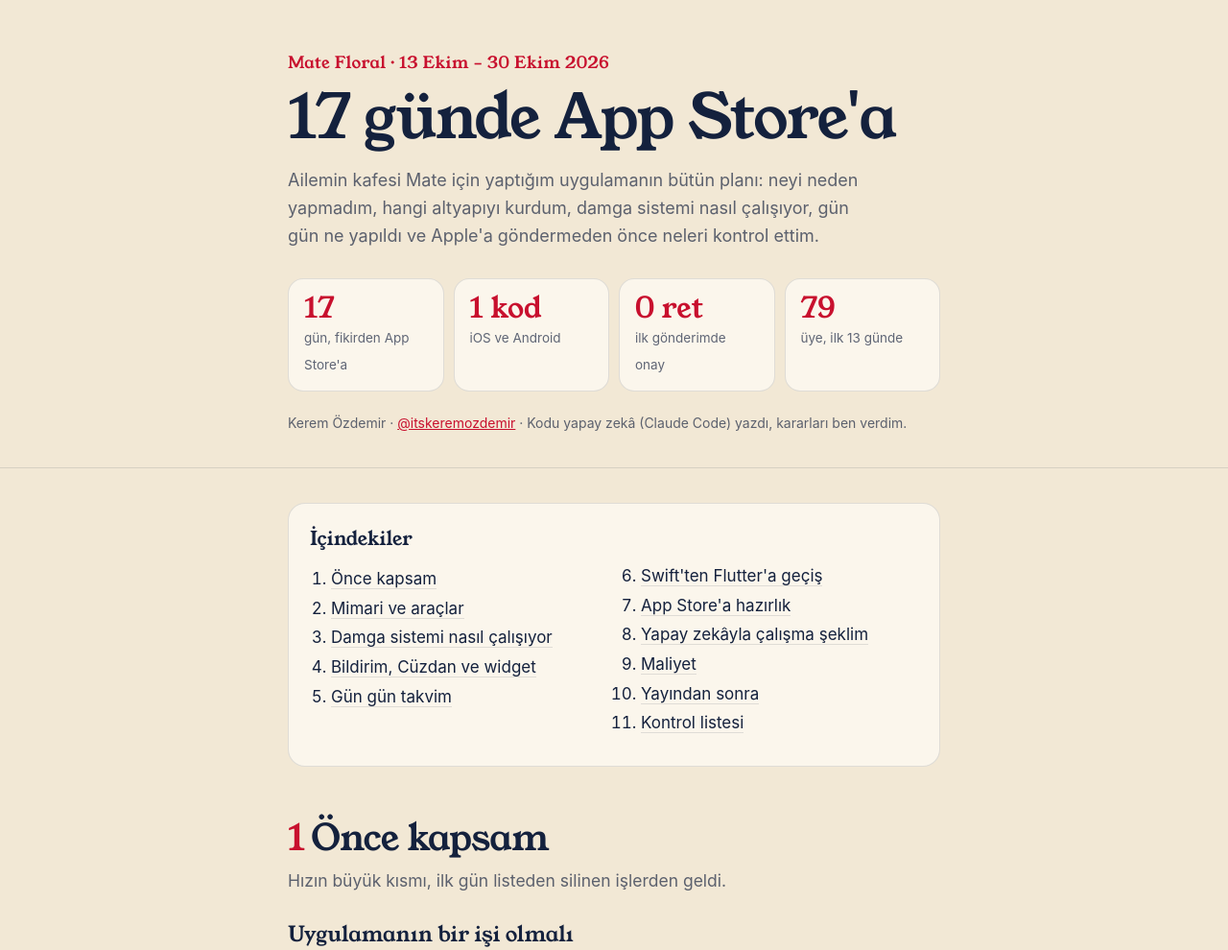
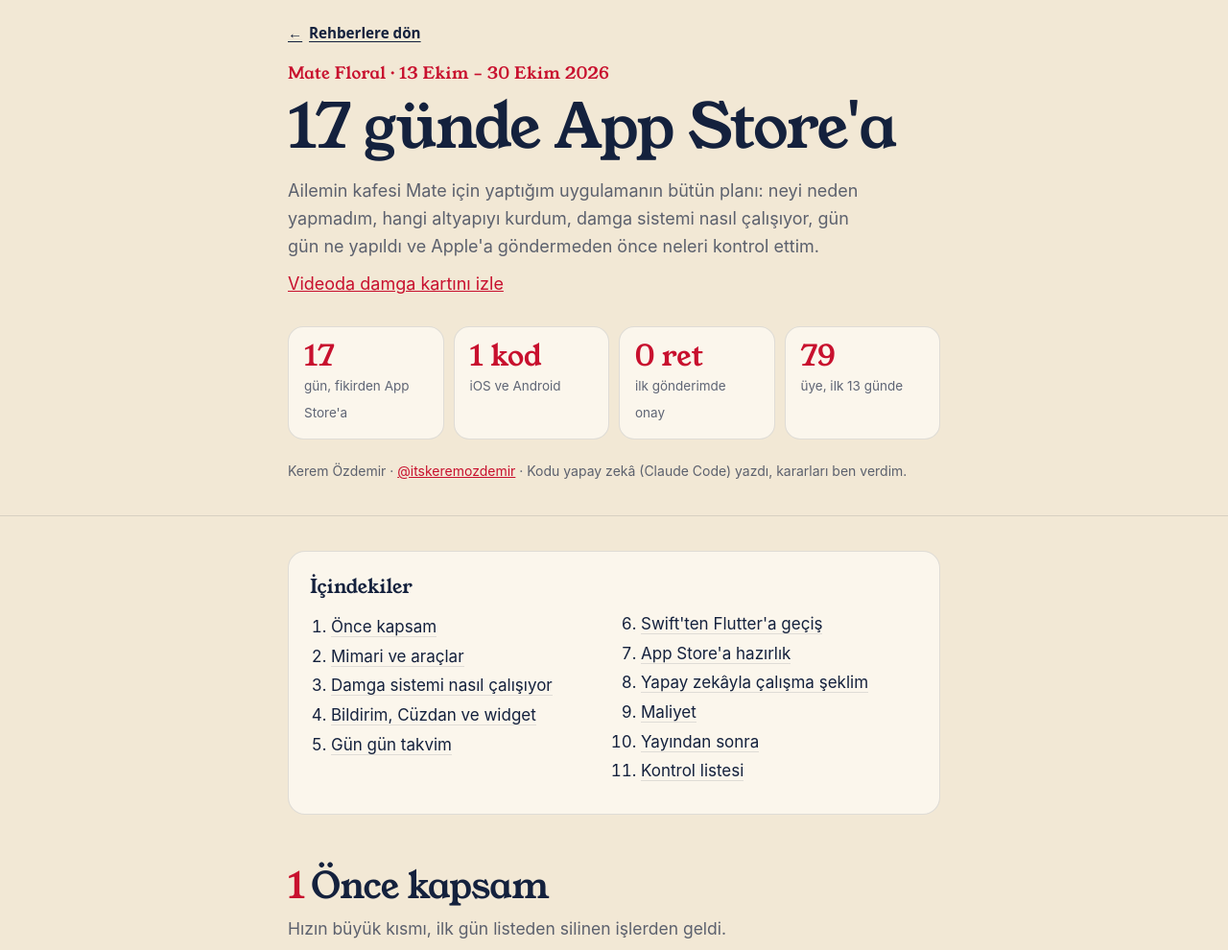
Before and after one commit to keremozdemir12/17-gun, a plain HTML site: page index.html in a window 1280 px wide. Shown: the top 990 px of the page at 96% size. Drawn offline with Linux system fonts and the light colour scheme.

Commit message:
Rehberden ana sayfadaki ilgili bölüme dönüş ekle

```diff
--- a/index.html
+++ b/index.html
@@ -100,15 +100,21 @@ footer .serif { font-size: 24px; line-height: 1.2; }
 footer p { color: var(--soft); font-size: 15.5px; }
 footer a { color: var(--red); }
 .small { font-size: 13.5px; color: var(--soft); }
+.back-guide { display:inline-flex; align-items:center; gap:.45em; min-height:44px; margin:0 0 .45em; color:inherit; font:600 .95rem/1.25 system-ui,sans-serif; text-decoration:underline; text-underline-offset:.22em; }
+.back-guide:focus-visible { outline:2px solid currentColor; outline-offset:3px; }
+header:has(.back-guide) { padding-top:12px; }
+footer .back-guide { margin:.4em 0 0; color:inherit; }
 </style>
 </head>
 <body>
 
 <header>
   <div class="wrap">
+    <a class="back-guide" href="/#rehber-17-gun"><span aria-hidden="true">←</span> Rehberlere dön</a>
     <div class="kicker">Mate Floral · 13 Ekim – 30 Ekim 2026</div>
     <h1>17 günde App&nbsp;Store'a</h1>
     <p>Ailemin kafesi Mate için yaptığım uygulamanın bütün planı: neyi neden yapmadım, hangi altyapıyı kurdum, damga sistemi nasıl çalışıyor, gün gün ne yapıldı ve Apple'a göndermeden önce neleri kontrol ettim.</p>
+    <p><a href="https://www.youtube.com/watch?v=OH6Q8YouUiI&amp;t=55s">Videoda damga kartını izle</a></p>
     <div class="stats">
       <div><b>17</b><span>gün, fikirden App Store'a</span></div>
       <div><b>1 kod</b><span>iOS ve Android</span></div>
@@ -368,6 +374,7 @@ footer a { color: var(--red); }
   <div class="serif">17 günün hikâyesi 5 bölüm halinde Instagram'da.</div>
   <p>Kafenin uygulamasını nasıl yaptığımı, yayından önce yakaladığım hatayı ve kartın neden iki damgayla başladığını bölüm bölüm anlatıyorum. Sorularını DM'den sorabilirsin.</p>
   <p><a href="https://www.instagram.com/itskeremozdemir/">@itskeremozdemir</a></p>
+<a class="back-guide" href="/#rehber-17-gun"><span aria-hidden="true">←</span> Rehberlere dön</a>
 </footer>
 <p class="small" style="margin-top:18px">Bu rehber kendi deneyimim. Hukuki ve vergisel konularda kendi durumuna göre bir uzmana danış.</p>
 
```
